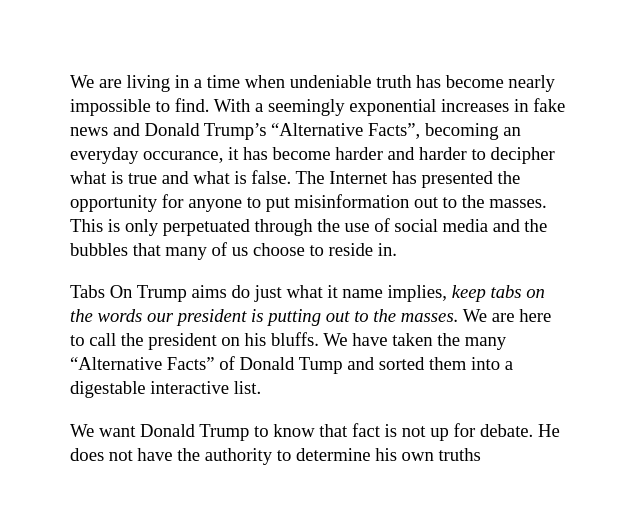
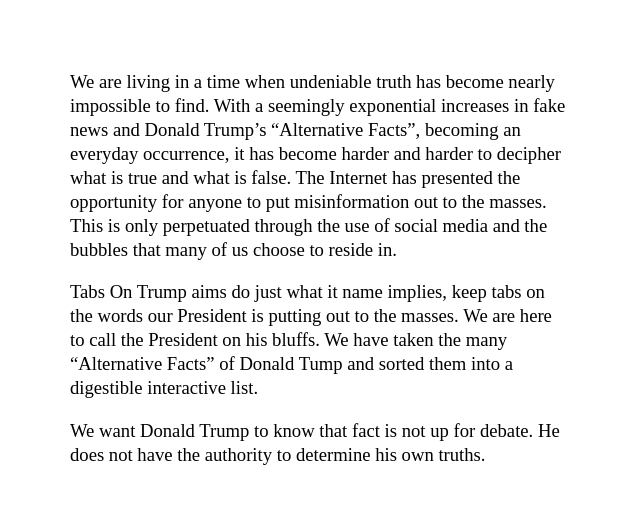
Before and after one commit to hbrentlinger/landing, a plain HTML site: page mission.html in a window 1280 px wide. Shown: the part 287-807 px from the top of the page, 520-1160 px from the left. Drawn offline with Linux system fonts and the light colour scheme; a small style sheet from the web is missing.

Commit message:
Add files via upload

```diff
--- a/mission.html
+++ b/mission.html
@@ -49,11 +49,9 @@ What we hope to achieve.
 <img src="images/illo2.png" width="300px">
 </div>
 <div id="mission_statement">
-<p>We are living in a time when undeniable truth has become nearly impossible to find. With a seemingly exponential increases in fake news and Donald Trump’s “Alternative Facts”, becoming an everyday occurance, it has become harder and harder to decipher what is true and what is false. The Internet has presented the opportunity for anyone to put misinformation out to the masses. This is only perpetuated through the use of social media and the bubbles that many of us choose to reside in.
-<p>
-Tabs On Trump aims do just what it name implies,  <i>keep tabs on the words our president is  putting out to the masses.</i> We are here to call the president on his bluffs. We have taken the many “Alternative Facts” of Donald Tump and sorted them into a digestable interactive list.
-<p>
-We want Donald Trump to know that fact is not up for debate. He does not have the authority to determine his own truths
+<p>We are living in a time when undeniable truth has become nearly impossible to find. With a seemingly exponential increases in fake news and Donald Trump’s “Alternative Facts”, becoming an everyday occurrence, it has become harder and harder to decipher what is true and what is false. The Internet has presented the opportunity for anyone to put misinformation out to the masses. This is only perpetuated through the use of social media and the bubbles that many of us choose to reside in. <p>
+Tabs On Trump aims do just what it name implies, keep tabs on the words our President is putting out to the masses. We are here to call the President on his bluffs. We have taken the many “Alternative Facts” of Donald Tump and sorted them into a digestible interactive list.<p>
+We want Donald Trump to know that fact is not up for debate. He does not have the authority to determine his own truths.
 </div>
 </div>
 
```
